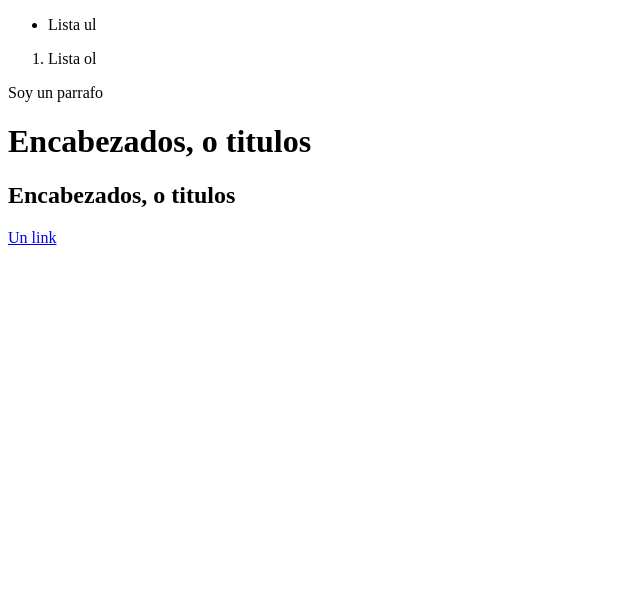
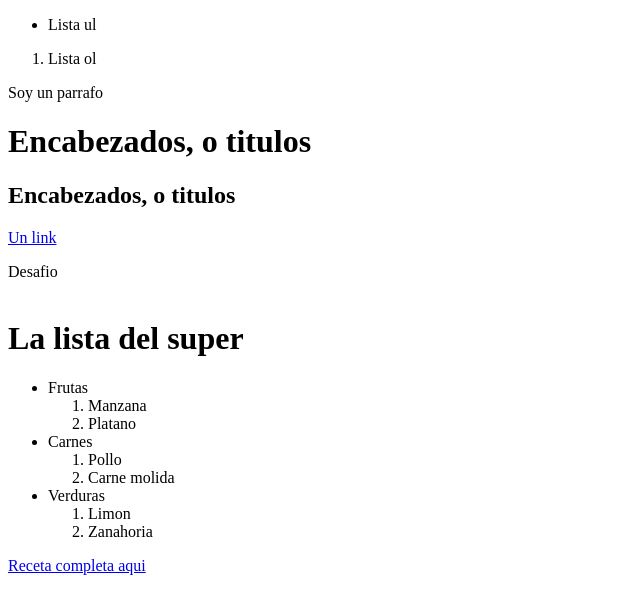
Before and after one commit to Nfsedg/frontend-learning, a plain HTML site: page index.html in a window 1280 px wide. Shown: the whole page, without its empty margins (0-640 px from the left). Drawn offline with Linux system fonts and the light colour scheme.

Commit message:
Se agrego desafio de lista super

```diff
--- a/index.html
+++ b/index.html
@@ -29,5 +29,29 @@
     <h1>Encabezados, o titulos</h1>
     <h2>Encabezados, o titulos</h2>
     <a href="#">Un link</a>
+
+    <p>Desafio <br><br></p>
+    <h1>La lista del super</h1>
+    <ul>
+        <li>Frutas
+            <ol>
+                <li>Manzana</li>
+                <li>Platano</li>
+            </ol>
+        </li>
+        <li>Carnes
+            <ol>
+                <li>Pollo</li>
+                <li>Carne molida</li>
+            </ol>
+        </li>
+        <li>Verduras
+            <ol>
+                <li>Limon</li>
+                <li>Zanahoria</li>
+            </ol>
+        </li>
+    </ul>
+    <a href="https://www.kiwilimon.com/receta/carnes-y-aves/lasana-de-berenjena-y-jamon" target="_blank">Receta completa aqui</a>
 </body>
 </html>
```
